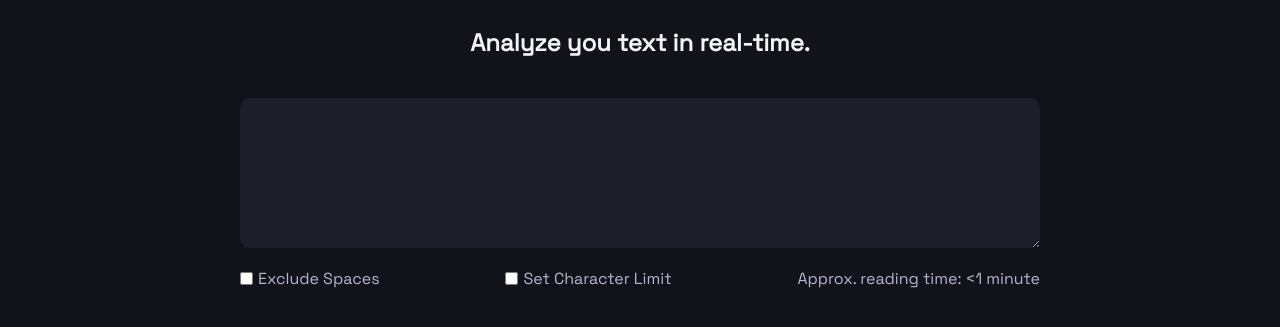
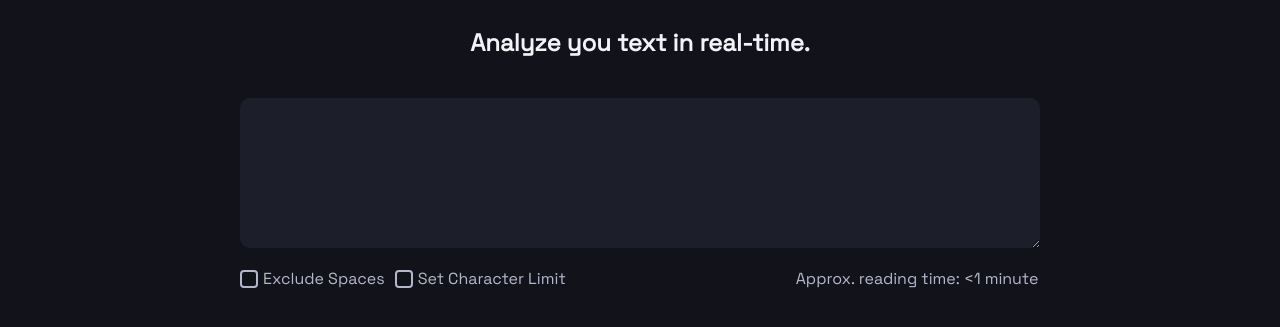
Before and after one commit to SovietSeal123/tp-character-counter, a plain HTML site: page index.html in a window 1280 px wide. Shown: the part 79-406 px from the top of the page. Drawn offline with Linux system fonts and the light colour scheme.

Commit message:
change:the checkbox was customized

```diff
--- a/index.html
+++ b/index.html
@@ -24,7 +24,7 @@
                 <input type="checkbox" >
                 <span>Set Character Limit</span>
             </label>
-            <p> <span>Approx. reading time: <1 minute</span> </p>
+            <span class="texto-aproximado">Approx. reading time: <1 minute</span>
         </div>
     </section>
 </body>
--- a/styles.css
+++ b/styles.css
@@ -77,10 +77,13 @@ section div{
     width: clamp(250px, 70vw, 800px);
     display: flex;
     align-items: center;
-    justify-content: space-between;
     flex-wrap: wrap;
-    gap: 15px;
+    gap: 10px;
     margin-top: 20px;
+}
+
+.texto-aproximado{
+    margin-left: 220px;
 }
 
 .checkbox{
@@ -89,7 +92,24 @@ section div{
     gap: 5px;
 }
 
-p,
-span{
+input[type="checkbox"]{
+    appearance: none; /*borra el estilo por defecto */
+    width: 18px;
+    height: 18px;
+    border: 2px solid #B4B7C9;
+    border-radius: 4px;
+}
+
+input[type="checkbox"]::before{
+    content: "✔";
+    color: #12131A;
+}
+
+input[type="checkbox"]:checked{
+    background-color: #D3A0FA;
+    border-color: #D3A0FA;
+}
+
+p,span{
     color: #B4B7C9;
 }
```
